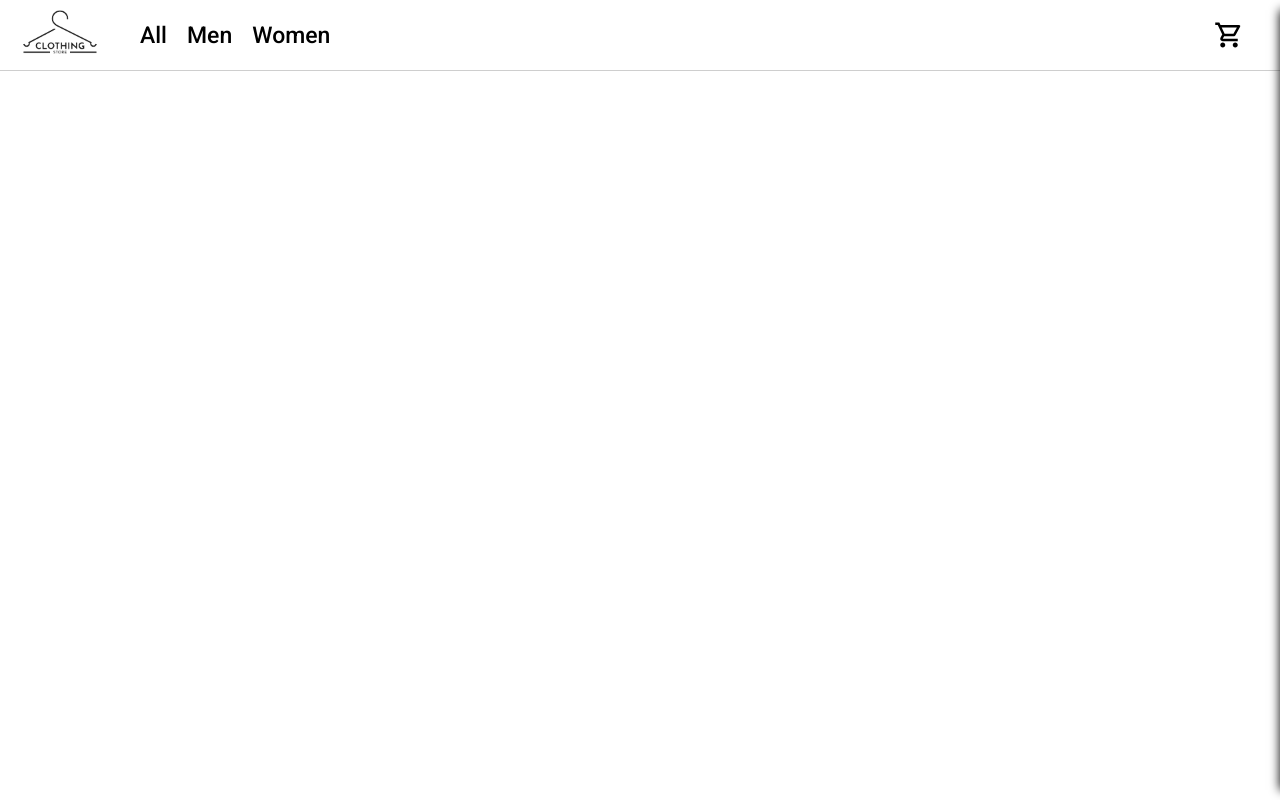
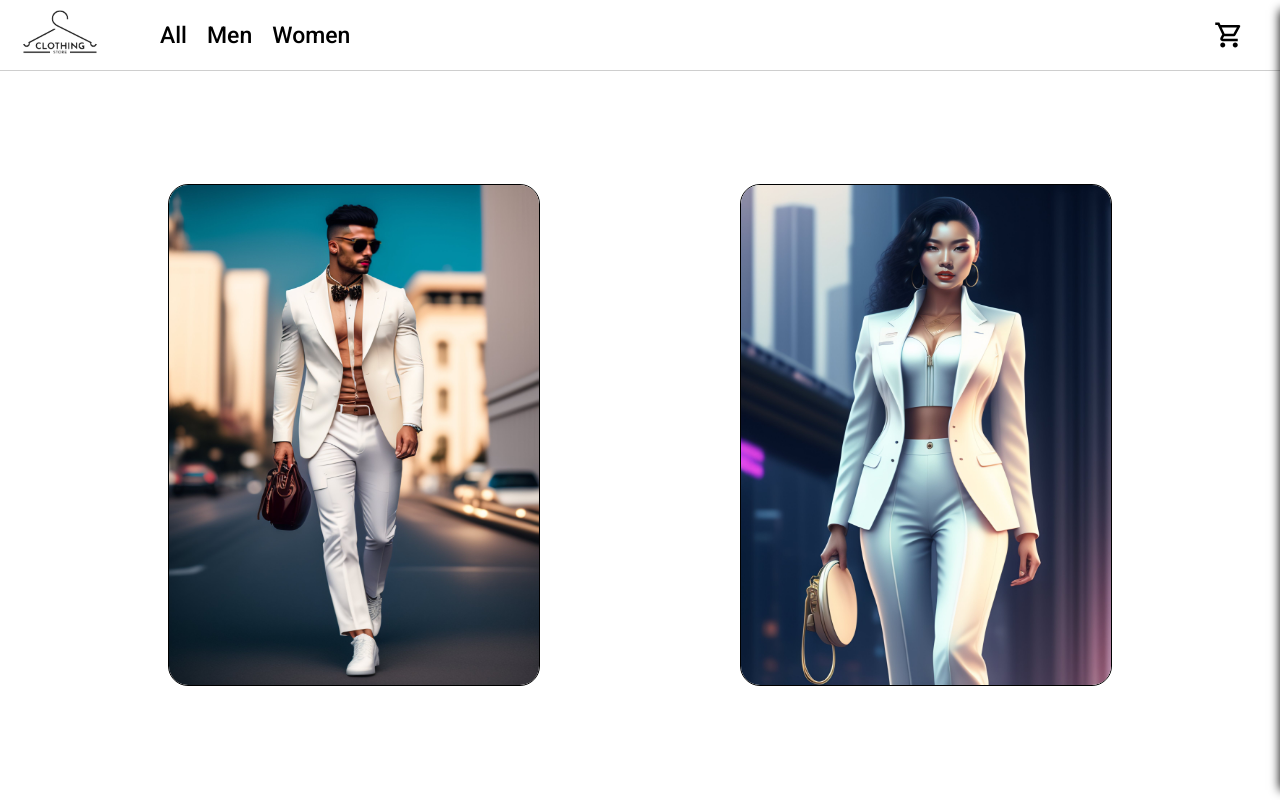
Before and after one commit to andrejskvarenina/React-Eshop-with-Stripe-checkout, a React (Vite) app in the folder client/: page / in a window 1280 px wide. Built offline with nearby package versions, Linux system fonts and the light colour scheme.

Commit message:
added home page content, cart items counter

```diff
--- a/client/src/App.tsx
+++ b/client/src/App.tsx
@@ -3,7 +3,7 @@ import { BrowserRouter as Router, Routes, Route } from 'react-router-dom'
 
 
 import { Navbar } from './components/navbar/navbar'
-import { Home } from './pages/home';
+import { Home } from './pages/home-page/home';
 import { AllProducts } from './pages/all-products';
 import { WomenCollection } from './pages/women-collection';
 import { MenCollection } from './pages/men-collection';
--- a/client/src/components/cart/cart.tsx
+++ b/client/src/components/cart/cart.tsx
@@ -96,7 +96,6 @@ export const Cart = () => {
 
         { cartItems.length !== 0 && (
           <div className="cart-footer">
-              <p>Free shipping on orders over 90 EUR.</p>
               <p><b>Subtotal: € {getSubtotal()}</b></p>
               <p>All orders include customs duties & taxes.</p>
               <p>Shipping calculated at checkout.</p>
--- a/client/src/components/navbar/navbar.css
+++ b/client/src/components/navbar/navbar.css
@@ -21,15 +21,16 @@
 }
 
 .logo {
+  height: 120px;
   width: 120px;
-  height: 120px;
-  margin-right: 20px;
 }
+
 
 .collections-links {
   display: flex;
   gap: 20px;
   flex: 1;
+  margin-left: 40px;
 }
 
 .cart-button {
@@ -41,4 +42,22 @@
   border: none;
   font-size: 30px;
   cursor: pointer;
+  position: relative;
 }
+
+.cart-items-count {
+  position: absolute;
+  top:  -8px;
+  right: -3px;
+
+  display: flex;
+  align-items: center;
+  justify-content: center;
+
+  border-radius: 50%;
+  width: 22px;
+  height: 22px;
+  background-color: rgb(216, 2, 2);
+  color: white;
+  font-size: 12px;
+}
--- a/client/src/components/navbar/navbar.tsx
+++ b/client/src/components/navbar/navbar.tsx
@@ -5,11 +5,14 @@ import logo from '../../assets/images/logo.png'
 import { MdOutlineShoppingCart } from "react-icons/md"
 import { useContext } from 'react'
 import { SliderContext } from '../../context/slider-context'
+import { StoreContext } from '../../context/store-context'
 
 
 export const Navbar = () => {
 
   const { handleCartToggle } = useContext(SliderContext)
+  const { getCartItemCount } = useContext(StoreContext)
+  const cartItemCount = getCartItemCount();
 
   return (
     <div className='navbar'>
@@ -19,7 +22,12 @@ export const Navbar = () => {
         <Link to='/collections/men'>Men</Link>
         <Link to='/collections/women'>Women</Link>
       </div>
-      <button className='cart-button' onClick={handleCartToggle}><MdOutlineShoppingCart /></button>
+      <button className='cart-button' onClick={handleCartToggle}>
+        <MdOutlineShoppingCart />
+        { cartItemCount !== 0 && (
+          <div className='cart-items-count'>{cartItemCount}</div>
+        ) }
+      </button>
     </div>
   )
 }
--- a/client/src/context/store-context.tsx
+++ b/client/src/context/store-context.tsx
@@ -10,6 +10,7 @@ type ContextType = {
   addItem: (item: Item) => void;
   removeItem: (item: Item) => void;
   getSubtotal: () => number;
+  getCartItemCount: () => number;
 };
 
 export const StoreContext = createContext<ContextType>({
@@ -17,6 +18,7 @@ export const StoreContext = createContext<ContextType>({
   addItem: () => {},
   removeItem: () => {},
   getSubtotal: () => 0,
+  getCartItemCount: () => 0,
 });
 
 export const StoreContextProvider = ({ children }: React.PropsWithChildren<{}>) => {
@@ -69,9 +71,13 @@ export const StoreContextProvider = ({ children }: React.PropsWithChildren<{}>)
     return Number(subtotal.toFixed(2));
   };
 
+  const getCartItemCount = (): number => {
+    return cartItems.reduce((count, item) => count + item.quantity, 0);
+  }
 
 
-  const contextValue = { cartItems, addItem, removeItem, getSubtotal};
+
+  const contextValue = { cartItems, addItem, removeItem, getSubtotal, getCartItemCount};
 
   return (
     <StoreContext.Provider value={contextValue}>
--- /dev/null
+++ b/client/src/pages/home-page/home.css
@@ -0,0 +1,49 @@
+.home-page {
+  padding-top: 70px;
+  position: absolute;
+  left: 0;
+  right: 0;
+  bottom: 0;
+  top: 0;
+  display: flex;
+  flex: 1;
+  justify-content: center;
+  align-items: center;
+  gap: 200px;
+}
+
+.home-page-img-div {
+  position: relative;
+  width: 370px;
+  height: 500px;
+  border-radius: 20px;
+  overflow: hidden;
+  border: 1px solid black;
+}
+
+.home-page-img-div img {
+  width: 100%;
+  height: 100%;
+}
+
+.text-overlay {
+  position: absolute;
+  top: 0;
+  left: 0;
+  width: 100%;
+  height: 100%;
+  font-size: 28px;
+  font-weight: 700;
+  color: black;
+  background-color: rgba(255, 255, 255, 0.7);
+  display: flex;
+  justify-content: center;
+  align-items: center;
+  border-radius: 20px;
+  opacity: 0;
+  transition: opacity 0.3s ease-in-out;
+}
+
+.home-page-img-div:hover .text-overlay {
+  opacity: 1;
+}
--- /dev/null
+++ b/client/src/pages/home-page/home.tsx
@@ -0,0 +1,32 @@
+import React from 'react'
+import './home.css'
+import { Link } from 'react-router-dom'
+
+import men from '../../assets/images/men-home.jpg'
+import women from '../../assets/images/women-home.jpg'
+
+type Props = {}
+
+export const Home = (props: Props) => {
+  return (
+    <div className='home-page'>
+  <Link to='/collections/men'>
+    <div className='home-page-img-div'>
+      <img src={men} alt="" />
+      <div className='text-overlay'>
+        Men Collection
+      </div>
+    </div>
+  </Link>
+  <Link to='/collections/women'>
+    <div className='home-page-img-div'>
+      <img src={women} alt="" />
+      <div className='text-overlay'>
+        Women Collection
+      </div>
+    </div>
+  </Link>
+</div>
+
+  )
+}
--- a/client/src/pages/home.tsx
+++ /dev/null
@@ -1,9 +0,0 @@
-import React from 'react'
-
-type Props = {}
-
-export const Home = (props: Props) => {
-  return (
-    <div>Home</div>
-  )
-}
```
Also changed, not shown: client/src/assets/images/men-home.jpg (added), client/src/assets/images/women-home.jpg (added), client/src/pages/product-page/product-page.css (line endings or trailing spaces).
